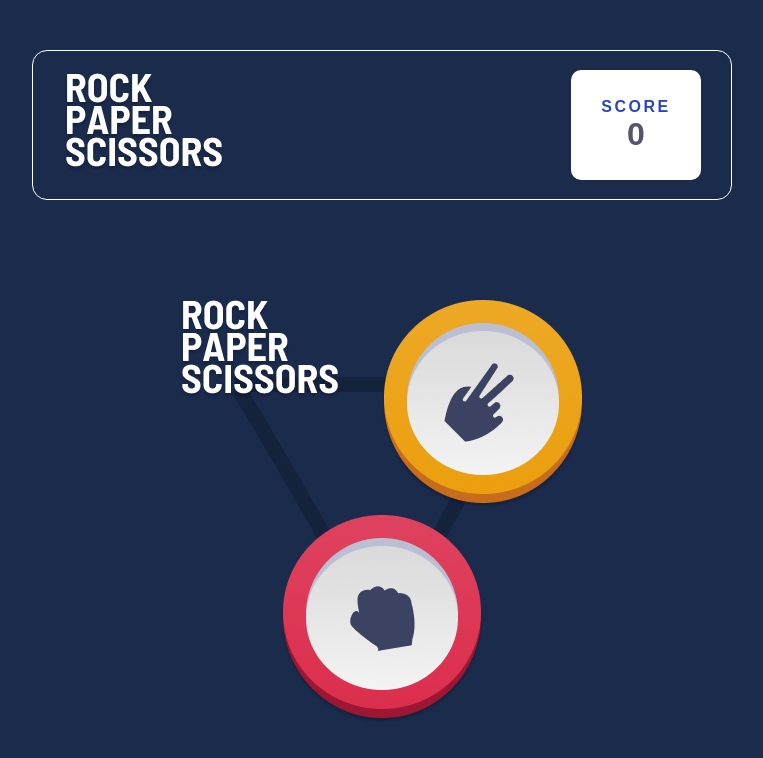
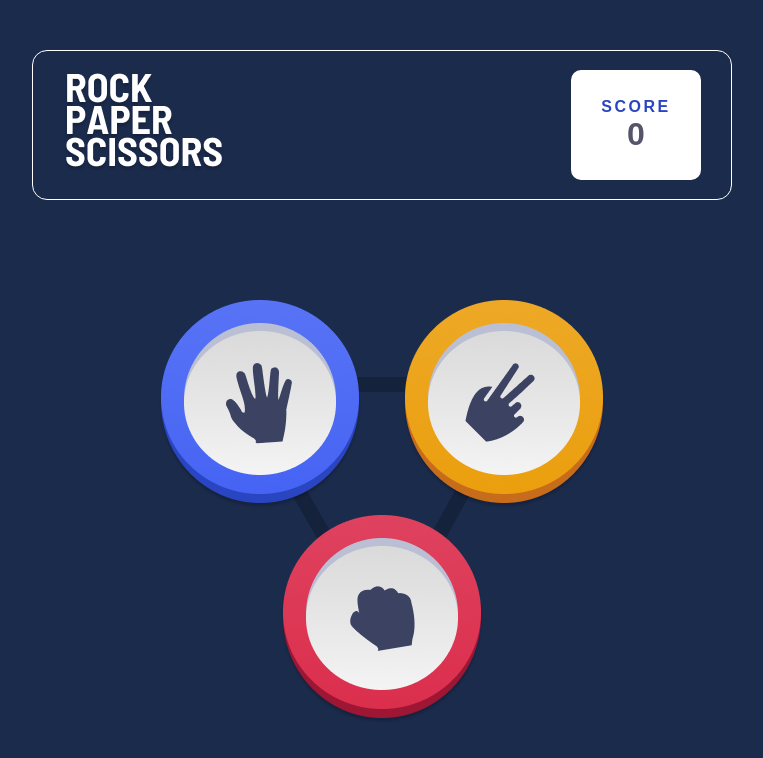
Before and after one commit to Dil2010/Rock_Paper_Scissors_Game, a plain HTML site: page index.html in a window 1280 px wide. Shown: the whole page, without its empty margins (258-1021 px from the left). Drawn offline with Linux system fonts and the light colour scheme.

Commit message:
Update index.html

```diff
--- a/index.html
+++ b/index.html
@@ -20,7 +20,7 @@
         </div>
         <div class="Header_part2_hands">
             <div class="Header_part2_hands_hand Header_part2_hands_paper">
-                <img src="assets/title.png" onclick="pickUserHand('paper')"/>
+                <img src="assets/Paper.png" onclick="pickUserHand('paper')"/>
             </div>
             <div class="Header_part2_hands_hand Header_part2_hands_scissor">
                 <img src="assets/Scissors.png" onclick="pickUserHand('scissors')"/>
```
